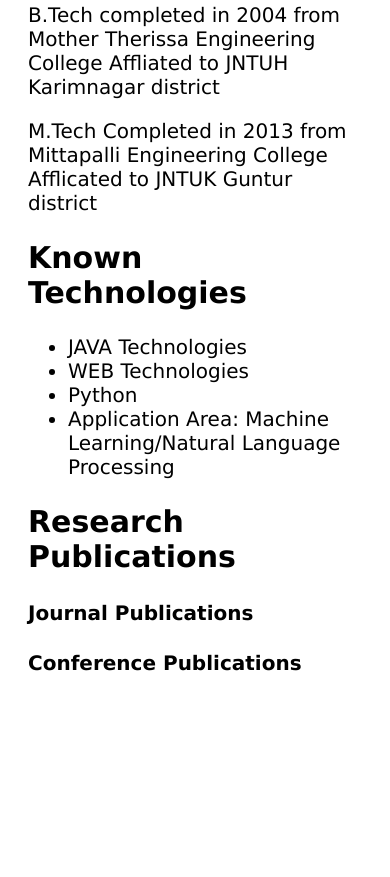
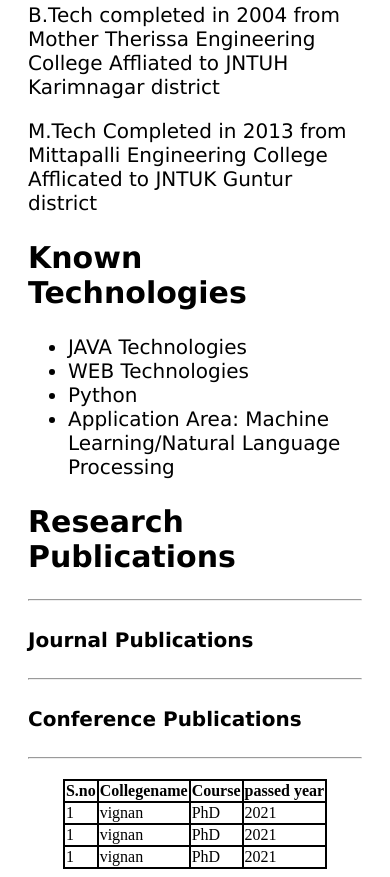
Before and after one commit to praveenkazipeta/Resume, a plain HTML site: page index.html in a window 390 px wide. Shown: the part 1028-1905 px from the top of the page. Before the commit the page ends 1730 px from the top, so only its background shows below. Drawn offline with Linux system fonts and the light colour scheme.

```diff
--- a/CSS/style.css
+++ b/CSS/style.css
@@ -38,4 +38,13 @@
                     font-family: 'Lucida Sans', 'Lucida Sans Regular', 'Lucida Grande', 'Lucida Sans Unicode', Geneva, Verdana, sans-serif;
                     font-size: 20px;
 
+
                 }
+                table,td,tr,th{
+                    border: 2px solid black;
+                    border-collapse: collapse;
+                    display: flexbox;
+                    margin: auto;
+                }
+
+                /* media queries*/
--- a/index.html
+++ b/index.html
@@ -3,6 +3,7 @@
         <title>Resume </title>
 
       <link rel="stylesheet" href="CSS/style.css">
+
 
 
     </head>
@@ -54,8 +55,46 @@
         </div>
         <div class=matter>
             <h2> Research Publications</h2>
+            <hr>
             <h4>Journal Publications</h4>
+            <hr>
             <h4>Conference Publications</h4>
+            <hr>
+
+        </div>
+        <div>
+            <table>
+                <tr>
+                    <th>S.no</th>
+                    <th>Collegename</th>
+                    <th>Course</th>
+                    <th>passed year</th>
+
+
+                </tr>
+                <tr>
+                    <td>1</td>
+                    <td>vignan</td>
+                    <td>PhD</td>
+                    <td>2021</td>
+
+                </tr>
+                <tr>
+                    <td>1</td>
+                    <td>vignan</td>
+                    <td>PhD</td>
+                    <td>2021</td>
+
+                </tr>
+                <tr>
+
+                    <td>1</td>
+                    <td>vignan</td>
+                    <td>PhD</td>
+                    <td>2021</td>
+                </tr>
+            </table>
+
 
         </div>
 
```
